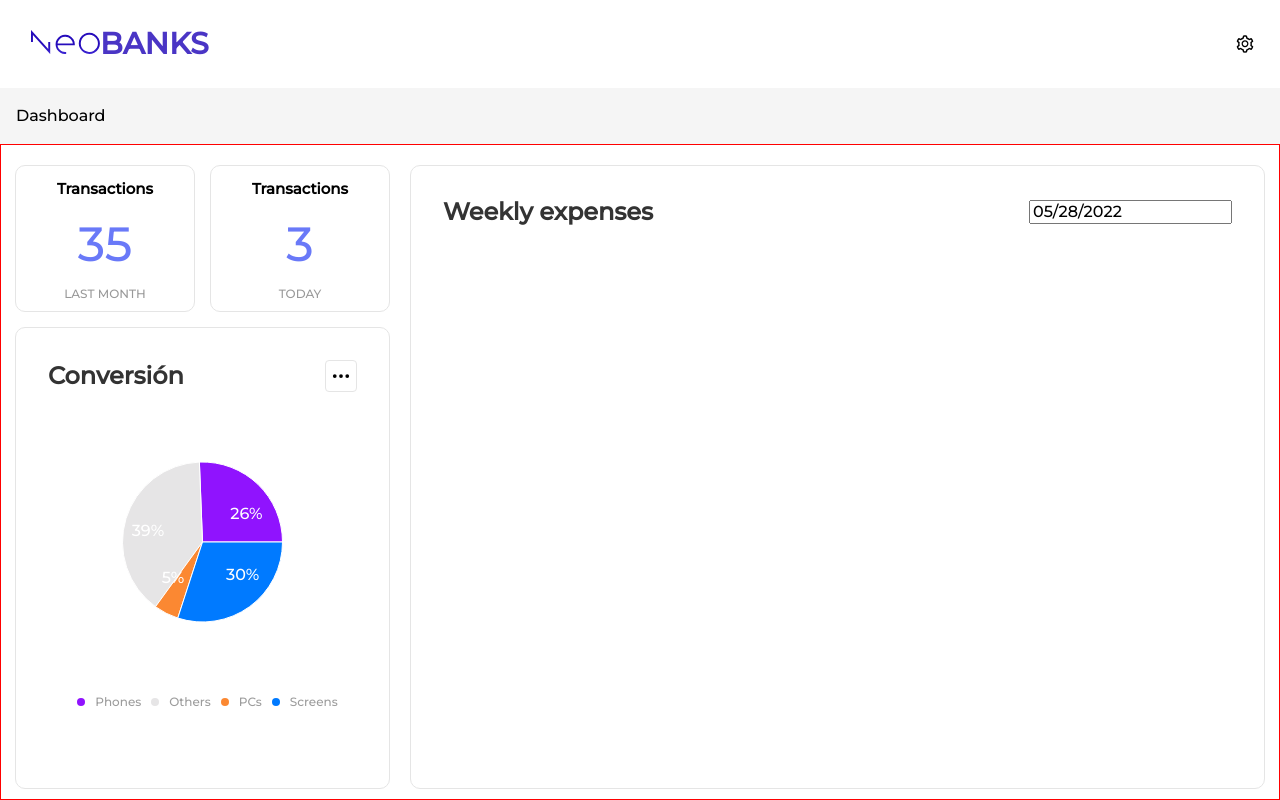
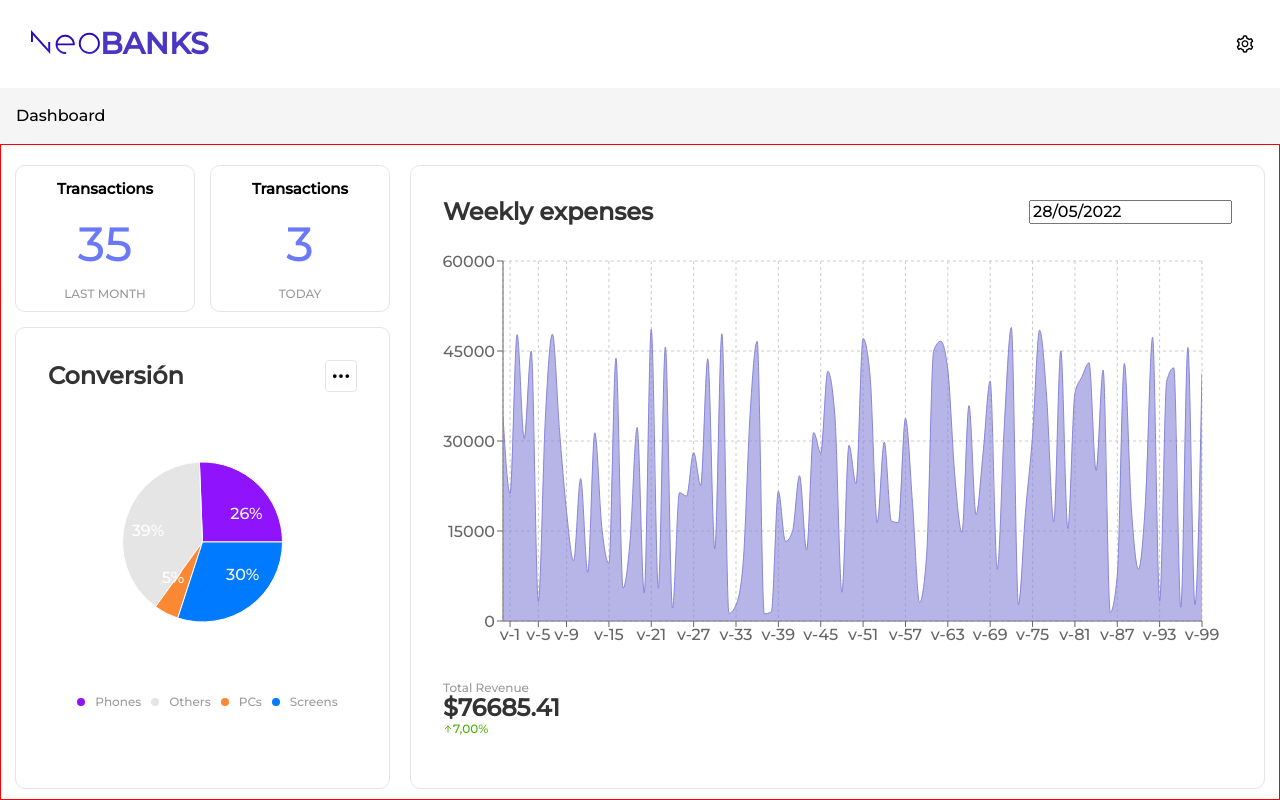
Before and after one commit to bryantamayo1/react-cross-platform-nuwe, a React (Vite) app: page / in a window 1280 px wide. Built offline with nearby package versions, Linux system fonts and the light colour scheme.

Commit message:
AreaChartGrpah and refactored componnetes Ok

```diff
--- a/src/components/AreaChartGrpah.tsx
+++ b/src/components/AreaChartGrpah.tsx
@@ -1,23 +1,70 @@
 import { useState } from "react";
 import DatePicker from "react-datepicker";
+import { AreaChart, Area, XAxis, YAxis, CartesianGrid, Tooltip, ResponsiveContainer } from 'recharts';
 import styled from "styled-components";
+import { dataGraphAreaChartInterface } from "../interfaces/PieChart";
+import { MiniTitle, Title } from "./MyComponents";
+import {IoArrowUpOutline} from 'react-icons/io5';
 
 type AreaChartGrpahProps = {
-  title: string
+  title: string,
+  data: dataGraphAreaChartInterface[]
 }
 
-export const AreaChartGrpah = ({ title }: AreaChartGrpahProps) => {
+export const AreaChartGrpah = ({ title, data }: AreaChartGrpahProps) => {
   const [startDate, setStartDate] = useState(new Date());
 
   return (
     <div className="cardDashboard" style={{ marginLeft: 20, padding: 32 }}>
       <div className="containerTitle">
-        <div className="title">{title}</div>
-        <DatePicker
-          selected={startDate}
-          onChange={(date:Date) => setStartDate(date)}
-        />
+        <Title>{title}</Title>
+        <div>
+          <DatePicker
+            dateFormat="dd/MM/yyyy"
+            selected={startDate}
+            onChange={(date:Date) => setStartDate(date)}
+          />
+        </div>
       </div>
+
+      <ContianerGraph>
+        <ResponsiveContainer width="100%" height="100%">
+          <AreaChart
+            width={500}
+            height={400}
+            data={data}
+            margin={{
+              top: 10,
+              right: 30,
+              left: 0,
+              bottom: 0,
+            }}
+          >
+            <CartesianGrid strokeDasharray="3 3" />
+            <XAxis dataKey="name" />
+            <YAxis />
+            <Tooltip />
+            <Area type="monotone" dataKey="value" stroke="#8884d8" fill="#8884d8" />
+          </AreaChart>
+        </ResponsiveContainer>
+      </ContianerGraph>
+
+      <MiniTitle marginStyle="30px 0px 0px 0px">Total Revenue</MiniTitle>
+      <Title>$76685.41</Title>
+      <ContainerPercent>
+        <IoArrowUpOutline size="10" color="#4AAF05"/>
+        <MiniTitle marginStyle="0px" color="#4AAF05">7,00%</MiniTitle>
+      </ContainerPercent>
     </div>
   )
 }
+
+const ContianerGraph = styled.div`
+    margin-top: 25px;
+    height: 400px;
+`;
+const ContainerPercent = styled.div`
+    align-items: center;
+    display: flex;
+    justify-content: start;
+`;
--- a/src/components/MiniCard.tsx
+++ b/src/components/MiniCard.tsx
@@ -1,5 +1,5 @@
-import React from 'react'
 import styled from 'styled-components'
+import { MiniTitle } from './MyComponents'
 
 type MiniCardProps = {
     title: string,
@@ -12,7 +12,7 @@ export const MiniCard = ({ title, value, date }: MiniCardProps) => {
     <ContainerMiniCard className="cardDashboard">
         <CardTitle>{title}</CardTitle>
         <CardContainer>{value}</CardContainer>
-        <CardFooter>{date}</CardFooter>
+        <MiniTitle>{date}</MiniTitle>
     </ContainerMiniCard>
   )
 }
@@ -32,9 +32,3 @@ const CardContainer = styled.div`
     font-size: 48px;
     margin-top: 20px;
 `;
-const CardFooter = styled.div`
-    color: #999999;
-    font-size: 12px;
-    font-weight: 400;
-    margin-top: 15px;
-`;
--- /dev/null
+++ b/src/components/MyComponents.tsx
@@ -0,0 +1,26 @@
+import styled from 'styled-components'
+
+type MiniTitleProps = {
+    color?: string,
+    children: string,
+    marginStyle?: string
+}
+type StyleTtileProps = {
+    marginStyle: string
+}
+export const MiniTitle = ({ color=  "#999999", children, marginStyle= "15px 0px 0px 0px" }: MiniTitleProps) => (
+    <StyleTtile color={color} marginStyle={marginStyle}>
+        {children}
+    </StyleTtile>
+);
+const StyleTtile = styled.div<StyleTtileProps>`
+    color: ${props => props.color};
+    font-size: 12px;
+    font-weight: 400;
+    margin: ${props => props.marginStyle};
+`;
+export const Title = styled.div`
+    font-weight: 700;
+    font-size: 24px;
+    color: #333333;
+`;
--- a/src/components/PieChartCard.tsx
+++ b/src/components/PieChartCard.tsx
@@ -3,15 +3,12 @@ import { dataPieChartInterface } from '../interfaces/PieChart';
 import { BsThreeDots } from "react-icons/bs";
 import { PieChart, Pie, Cell, ResponsiveContainer } from 'recharts';
 import { ItemFooterPieChart } from './ItemFooterPieChart';
+import { Title } from './MyComponents';
 
 type PieChartProps = {
   title: string,
   data: dataPieChartInterface[],
 }
-type ItemFooterPieChart = {
-
-}
-
 export const PieChartCard = ({ title, data }: PieChartProps) => {
 
   const RADIAN = Math.PI / 180;
@@ -30,7 +27,7 @@ export const PieChartCard = ({ title, data }: PieChartProps) => {
   return (
     <ContianerPieChart className="cardDashboard">
         <div className="containerTitle">
-          <div className="title">{title}</div>
+          <Title>{title}</Title>
           <ContainerMenu className="cardDashboard">
             <BsThreeDots size="20"/>
           </ContainerMenu>
--- a/src/index.tsx
+++ b/src/index.tsx
@@ -2,6 +2,7 @@ import React from 'react'
 import ReactDOM from 'react-dom'
 import { Dashboard } from './pages/Dashboard';
 import 'normalize.css';
+import "react-datepicker/dist/react-datepicker.css";
 import './styles/index.css';
 import './styles/dashboard.css';
 
--- a/src/interfaces/PieChart.d.ts
+++ b/src/interfaces/PieChart.d.ts
@@ -3,3 +3,8 @@ export interface dataPieChartInterface{
     value: number;
     color: string;
 }
+
+export interface dataGraphAreaChartInterface{
+    name: string;
+    value: number;
+}
--- a/src/pages/Dashboard.tsx
+++ b/src/pages/Dashboard.tsx
@@ -4,17 +4,30 @@ import {AiOutlineSetting} from 'react-icons/ai';
 import { MiniCard } from '../components/MiniCard';
 import { PieChartCard } from '../components/PieChartCard';
 import { useEffect, useState } from 'react';
-import { dataPieChartInterface } from '../interfaces/PieChart';
+import { dataGraphAreaChartInterface, dataPieChartInterface } from '../interfaces/PieChart';
 import { dataGraphPieChart } from '../utils/Constants';
 import { AreaChartGrpah } from '../components/AreaChartGrpah';
 
 export const Dashboard = () => {
 
   const [dataPieChart, setdataPieChart] = useState([] as dataPieChartInterface[]);
+  const [dataGraphAreaChart, setDataGraphAreaChart] = useState([] as dataGraphAreaChartInterface[]);
+  const mintMoney = 1000;
+  const maxMoney = 50000;
 
   useEffect(() => {
-    // Load data, also this download api e.g.
+    // Load data, also this can be download api e.g.
     setdataPieChart(dataGraphPieChart);
+
+    Math.floor(Math.random() * (maxMoney - mintMoney)) + mintMoney;
+    let aux:dataGraphAreaChartInterface[] = [];
+    for(let i = 0; i < 100; i++) {
+        aux.push({
+            name: `v-${i}`,
+            value:  Math.floor(Math.random() * (maxMoney - mintMoney)) + mintMoney
+        })
+    }
+    setDataGraphAreaChart(aux);
   }, []);
 
   return (
@@ -40,7 +53,7 @@ export const Dashboard = () => {
                 <PieChartCard title="Conversión" data={dataPieChart}/>
             </div>
 
-            <AreaChartGrpah title="Weekly expenses"/>
+            <AreaChartGrpah title="Weekly expenses" data={dataGraphAreaChart}/>
         </Main>
     </ContainerApp>
   )
--- a/src/styles/index.css
+++ b/src/styles/index.css
@@ -12,8 +12,3 @@ body{
     display: flex;
     justify-content: space-between;
 }
-.title{
-    font-weight: 700;
-    font-size: 24px;
-    color: #333333;
-}
```
